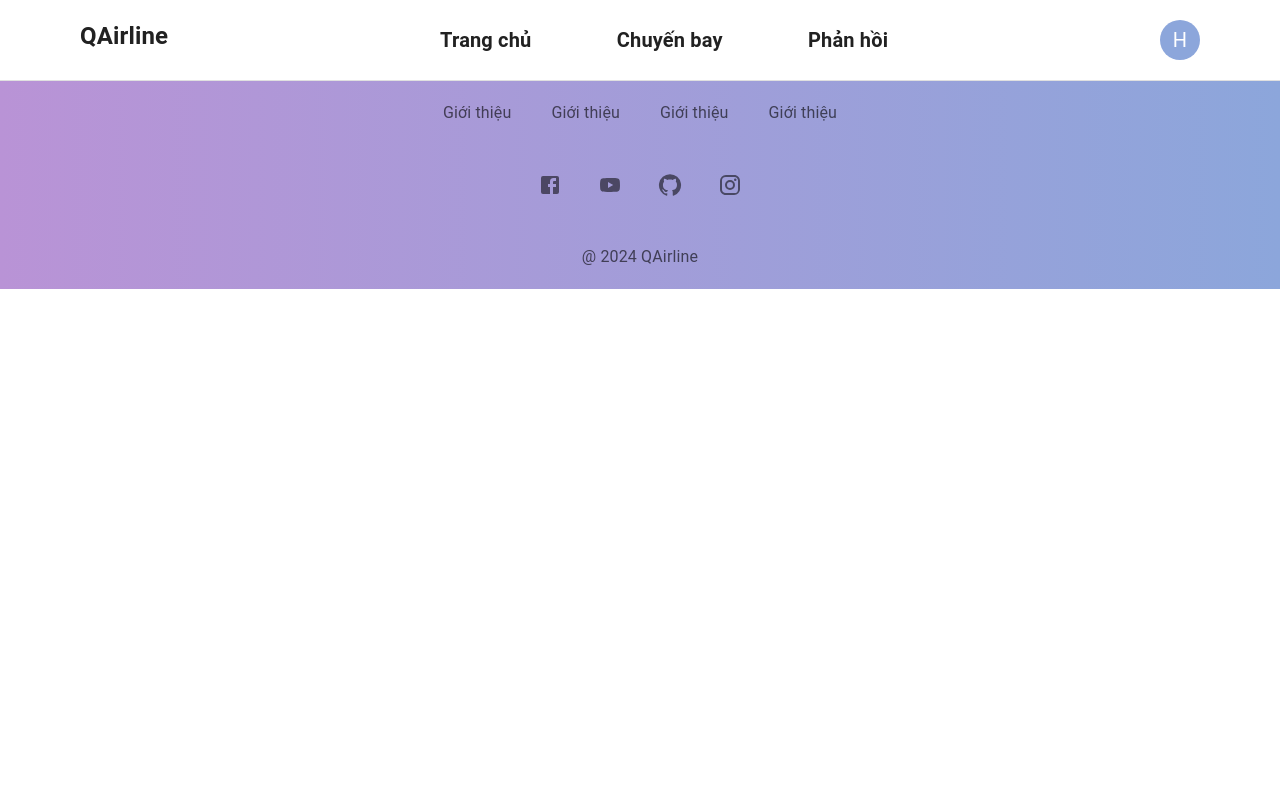
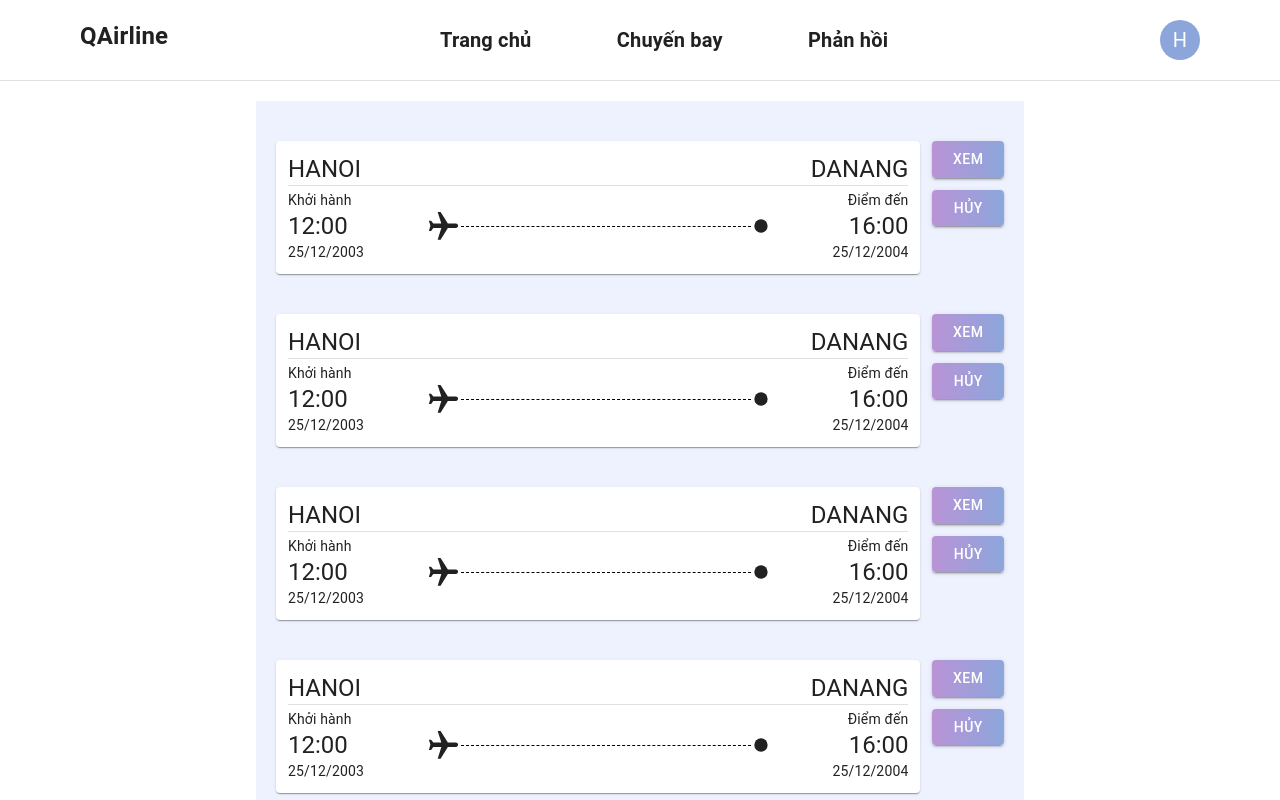
Before and after one commit to hudzg/QAirline, a React (Vite) app in the folder Frontend/QAirline/: page /myflight in a window 1280 px wide. Shown: the top 800 px of the page. Built offline with nearby package versions, Linux system fonts and the light colour scheme.

Commit message:
add my flight

```diff
--- a/Frontend/QAirline/src/Component/Infomation/InfoCard.jsx
+++ b/Frontend/QAirline/src/Component/Infomation/InfoCard.jsx
@@ -1,4 +1,4 @@
-import { Card, TextField, Typography, MenuItem, Select, InputLabel, FormControl, FormHelperText } from "@mui/material";
+import { Card, TextField, Typography, MenuItem, Select, InputLabel, FormControl, Paper, FormHelperText } from "@mui/material";
 import { DatePicker, LocalizationProvider } from "@mui/x-date-pickers";
 import { AdapterDayjs } from "@mui/x-date-pickers/AdapterDayjs/AdapterDayjs";
 import React, { useState } from "react";
@@ -16,7 +16,7 @@ const InfoCard = () => {
 
   return (
     <div>
-      <Card className="mt-5 mb-5 p-5">
+      <Paper className="mt-5 mb-5 p-5">
         <div>
           <Typography variant="h5" align="center">Hành khách 1</Typography>
         </div>
@@ -65,7 +65,7 @@ const InfoCard = () => {
           </FormControl>
 
         </div>
-      </Card>
+      </Paper>
     </div>
   );
 };
--- /dev/null
+++ b/Frontend/QAirline/src/Component/MyFlight/FlightCard.jsx
@@ -0,0 +1,64 @@
+import React from "react";
+import { Typography, Paper, Divider, Button } from "@mui/material";
+import FlightIcon from "@mui/icons-material/Flight";
+import VisibilityIcon from '@mui/icons-material/Visibility';import CancelIcon from "@mui/icons-material/Cancel";
+import FiberManualRecordIcon from "@mui/icons-material/FiberManualRecord";
+
+const FlightCard = () => {
+  return (
+    <div className="flex">
+      <Paper className="mt-5 mb-5 mr-3 p-3 w-[90%]">
+        <div className="flex justify-between">
+          <Typography variant="h5">HANOI</Typography>
+          <Typography variant="h5">DANANG</Typography>
+        </div>
+        <Divider/>
+        <div className="grid grid-cols-9 mt-1">
+          {/* khởi hành */}
+          <div className="col-span-2">
+            <Typography variant="body2">Khởi hành</Typography>
+            <Typography variant="h5">12:00</Typography>
+            <Typography variant="body2">25/12/2003</Typography>
+          </div>
+          {/* icon gì đó */}
+          <div className="col-span-5 flex justify-between items-center">
+            <FlightIcon fontSize="large" sx={{ transform: "rotate(90deg)" }} />
+            {/* <Divider/> */}
+            <div className="flex-grow border-t border-dashed border-black" />
+            <FiberManualRecordIcon fontSize="small" />
+          </div>
+          {/* điểm đến */}
+          <div className="col-span-2 text-right">
+            <Typography variant="body2">Điểm đến</Typography>
+            <Typography variant="h5">16:00</Typography>
+            <Typography variant="body2">25/12/2004</Typography>
+          </div>
+        </div>
+      </Paper>
+      <div className=" mt-5 w-[10%] space-y-3">
+        <Button
+          sx={{
+            background: "linear-gradient(to right, #B993D6, #8CA6DB)",
+          }}
+          variant="contained"
+          // startIcon={<VisibilityIcon />}
+          className="w-[100%]"
+        >
+          Xem
+        </Button>
+        <Button
+          sx={{
+            background: "linear-gradient(to right, #B993D6, #8CA6DB)",
+          }}
+          variant="contained"
+          // startIcon={<CancelIcon />}
+          className="w-[100%]"
+        >
+          Hủy
+        </Button>
+      </div>
+    </div>
+  );
+};
+
+export default FlightCard;
--- /dev/null
+++ b/Frontend/QAirline/src/Component/MyFlight/MyFlight.jsx
@@ -0,0 +1,13 @@
+import FlightCard from "./FlightCard";
+
+const MyFlight = () => {
+  return (
+    <div className="w-[60vw] m-auto mb-5 mt-5 p-5 bg-indigo-50">
+      {[1, 1, 1, 1].map(() => (
+        <FlightCard/>
+      ))}
+    </div>
+  );
+};
+
+export default MyFlight;
--- a/Frontend/QAirline/src/Routers/CustomerRoute.jsx
+++ b/Frontend/QAirline/src/Routers/CustomerRoute.jsx
@@ -9,6 +9,7 @@ import Feedback from "../Component/Feedback/Feedback";
 import PersonalInfo from "../Component/Infomation/PersonalInfo";
 import PrintTicket from "../Component/Ticket/PrintTicket";
 import Preview from "..//Component/Preview/Preview";
+import MyFlight from "../Component/MyFlight/MyFlight";
 
 const CustomerRoute = () => {
   return (
@@ -21,6 +22,7 @@ const CustomerRoute = () => {
         <Route path="/info" element={<PersonalInfo />}></Route>
         <Route path="/ticket" element={<PrintTicket/>}></Route>
         <Route path="/preview" element={<Preview/>}></Route>
+        <Route path="/myflight" element={<MyFlight/>}></Route>
       </Routes>
       <Auth />
       <Footer />
```
Also changed, not shown: 1 other file (tests, documents, lock files or other folders).
